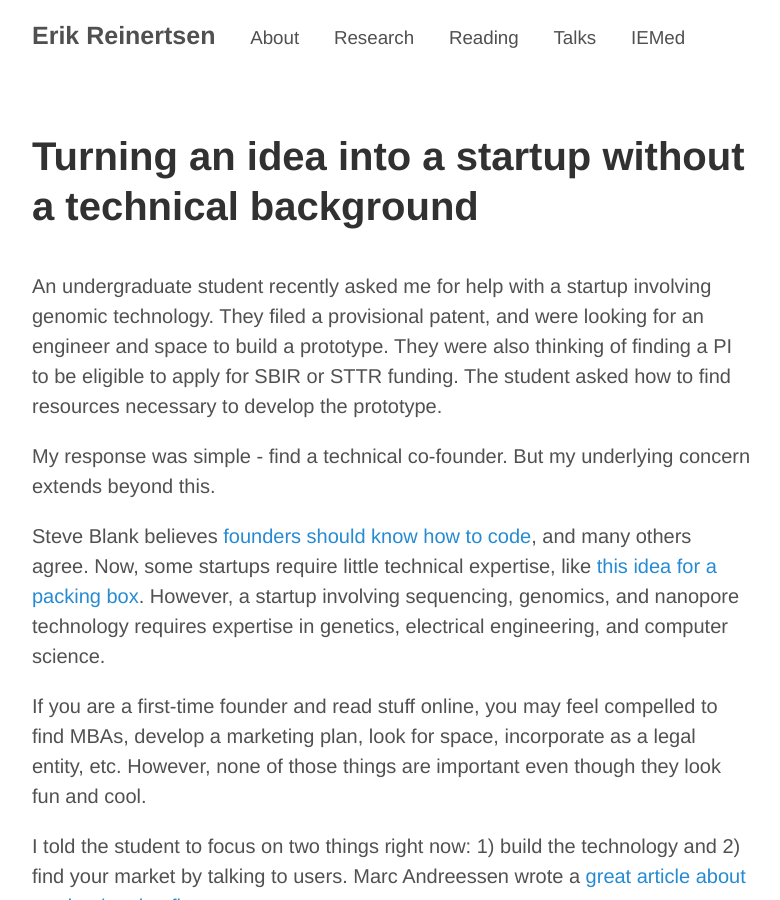
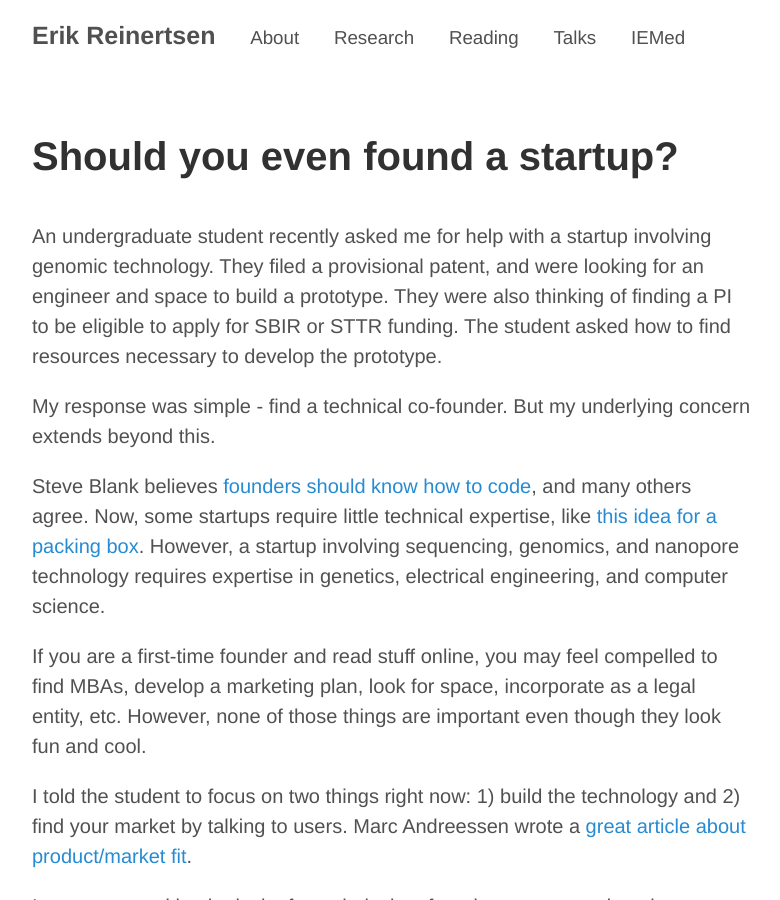
Before and after one commit to erikr/erikr.github.io, a Jekyll site: the page built from _posts/2015-03-09-should-you-even-found-a-startup.md, in a window 1280 px wide and 900 px high. Shown: the whole window, without its empty margins (248-1028 px from the left). Built offline with Jekyll 4.4.1, drawn with Linux system fonts in a browser that asks for light colours; nearby versions of some CDN libraries; some of the changed text lies outside the part shown.

Commit message:
title change

```diff
--- a/_posts/2015-03-09-should-you-even-found-a-startup.md
+++ b/_posts/2015-03-09-should-you-even-found-a-startup.md
@@ -1,6 +1,6 @@
 ---
 layout: post
-title: Turning an idea into a startup without a technical background
+title: Should you even found a startup?
 tags: startups
 ---
 
```
